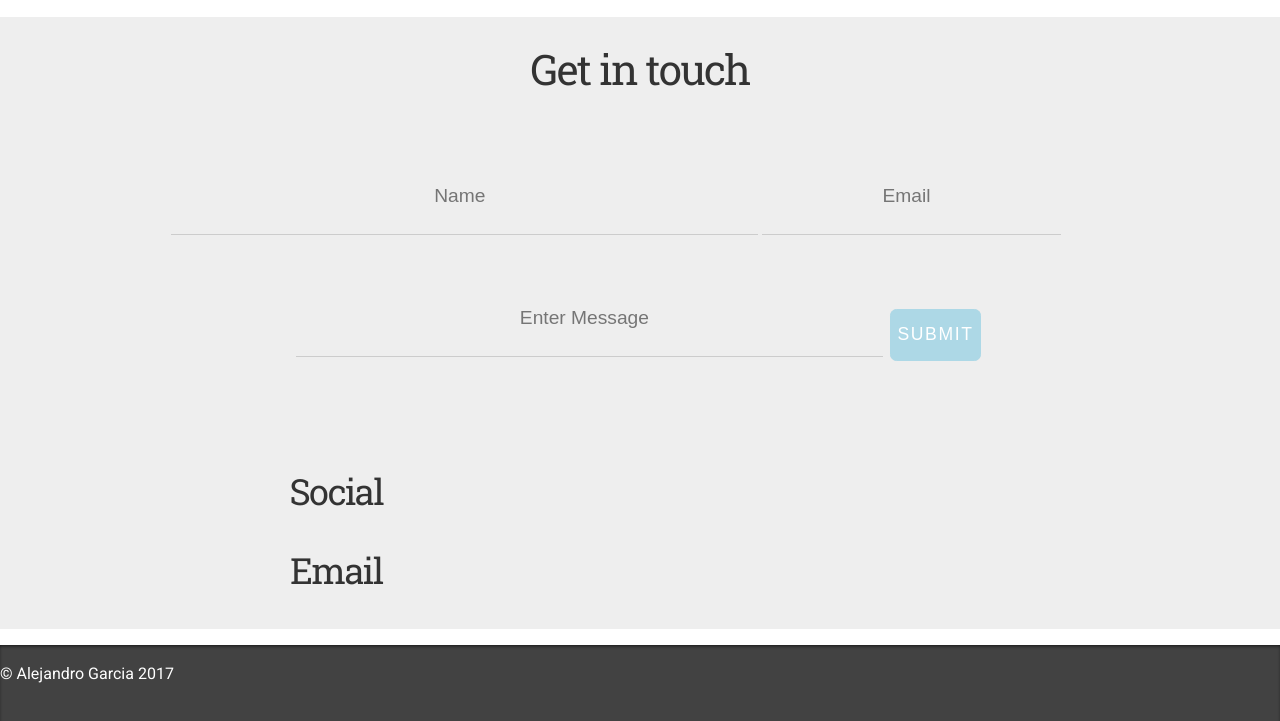
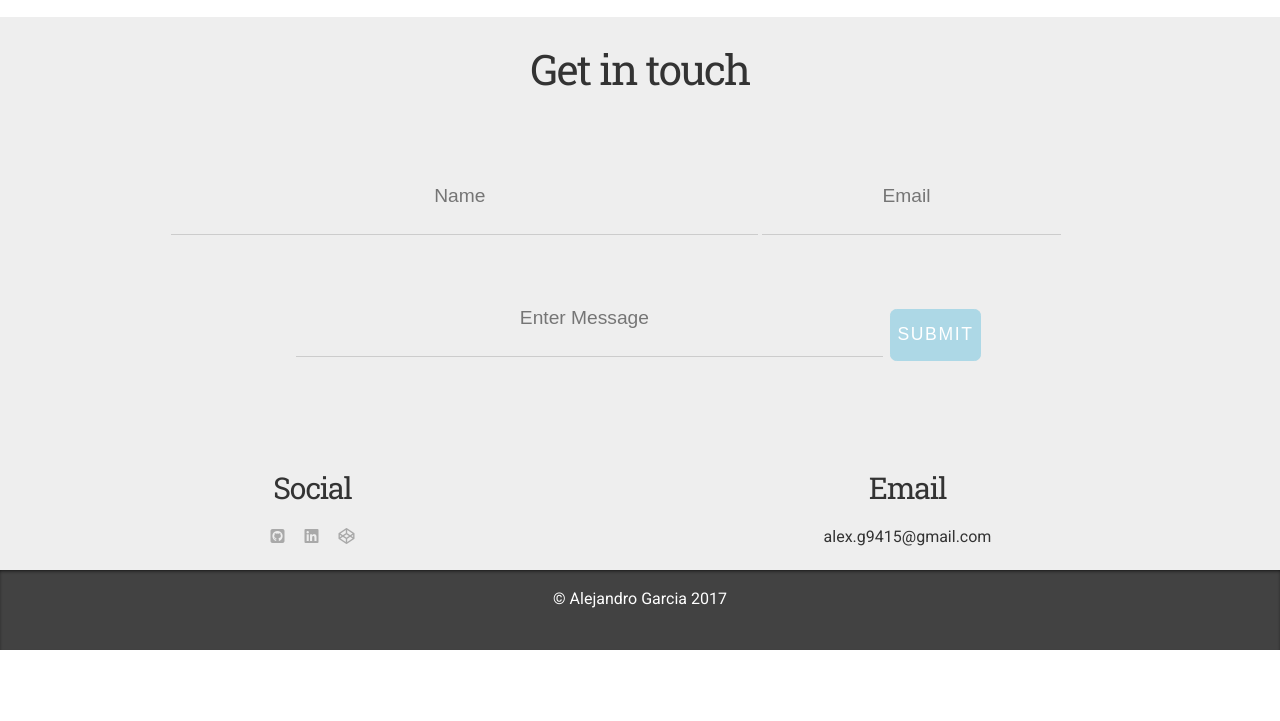
Before and after one commit to Badaptos/Front-End-Portfolio, a plain HTML site: page index.html in a window 1280 px wide. Shown: the part 2602-3323 px from the top of the page. After the commit the page ends 3252 px from the top, so only its background shows below. Drawn offline with nearby package versions, Linux system fonts and the light colour scheme.

Commit message:
updates to contact section

```diff
--- a/css/main.css
+++ b/css/main.css
@@ -139,3 +139,21 @@ input[type=email]{
   max-width: 100%;
   text-align: center;
 }
+
+#contact .social-wrapper{
+  font-size: 1rem;
+}
+
+#contact .social-wrapper .fa-linkedin-square{
+  margin: 0 1rem;
+}
+
+
+#contact p{
+  padding: 0;
+}
+
+footer{
+  margin-top: 6rem;
+  height: 10vh;
+}
--- a/index.html
+++ b/index.html
@@ -98,18 +98,24 @@
            <input type="text" placeholder="Enter Message">
            <button>Submit</button>
          </fieldset>
-         <div class="col-md-6">
-           <h3>Social</h3>
+         <div class="col-sm-6">
+           <h4>Social</h4>
+           <div class="social-wrapper">
+             <a href="https://github.com/Badaptos"><i class="fa fa-github-square" aria-hidden="true"></i></a>
+             <a href="https://www.linkedin.com/in/alejandro-garcia-38a050125/"><i class="fa fa-linkedin-square" aria-hidden="true"></i></a>
+             <a href="https://codepen.io/alex_garciaa/"><i class="fa fa-codepen" aria-hidden="true"></i></a>
+           </div>
          </div>
-         <div class="col-md-6">
-           <h3>Email</h3>
+         <div class="col-sm-6">
+           <h4>Email</h4>
+           <p>alex.g9415@gmail.com</p>
          </div>
        </div>
      </section>
    </main>
 
 
-   <footer><p>&copy; Alejandro Garcia 2017</p></footer>
+   <footer><p class="txt-center">&copy; Alejandro Garcia 2017</p></footer>
   <script src="js/plumage.min.js"></script>
 </body>
 </html>
```
